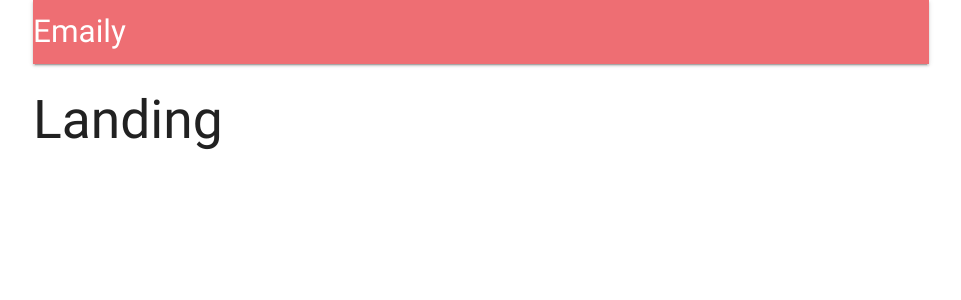
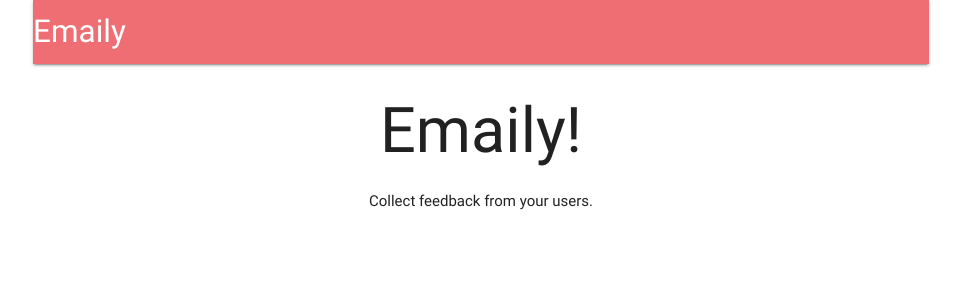
Before and after one commit to frvnkly/emaily, a React (Create React App) app in the folder client/: page / in a window 1280 px wide. Shown: the top 300 px of the page, without its empty margins (159-1120 px from the left). Built offline with nearby package versions, Linux system fonts and the light colour scheme; no server answers.

Commit message:
Landing component

```diff
--- a/client/src/components/App.js
+++ b/client/src/components/App.js
@@ -4,9 +4,9 @@
 import * as actions from '../actions';
 
 import Header from './Header';
+import Landing from './Landing';
 const Dashboard = () => <h2>Dashboard</h2>;
 const SurveyNew = () => <h2>SurveyNew</h2>;
-const Landing = () => <h2>Landing</h2>;
 
 class App extends Component {
   componentDidMount() {
--- /dev/null
+++ b/client/src/components/Landing.js
@@ -0,0 +1,14 @@
+import React from 'react';
+
+const landing = () => {
+  return (
+    <div style={{ textAlign: 'center', }}>
+      <h1>
+        Emaily!
+      </h1>
+      Collect feedback from your users.
+    </div>
+  );
+};
+
+export default landing;
```
